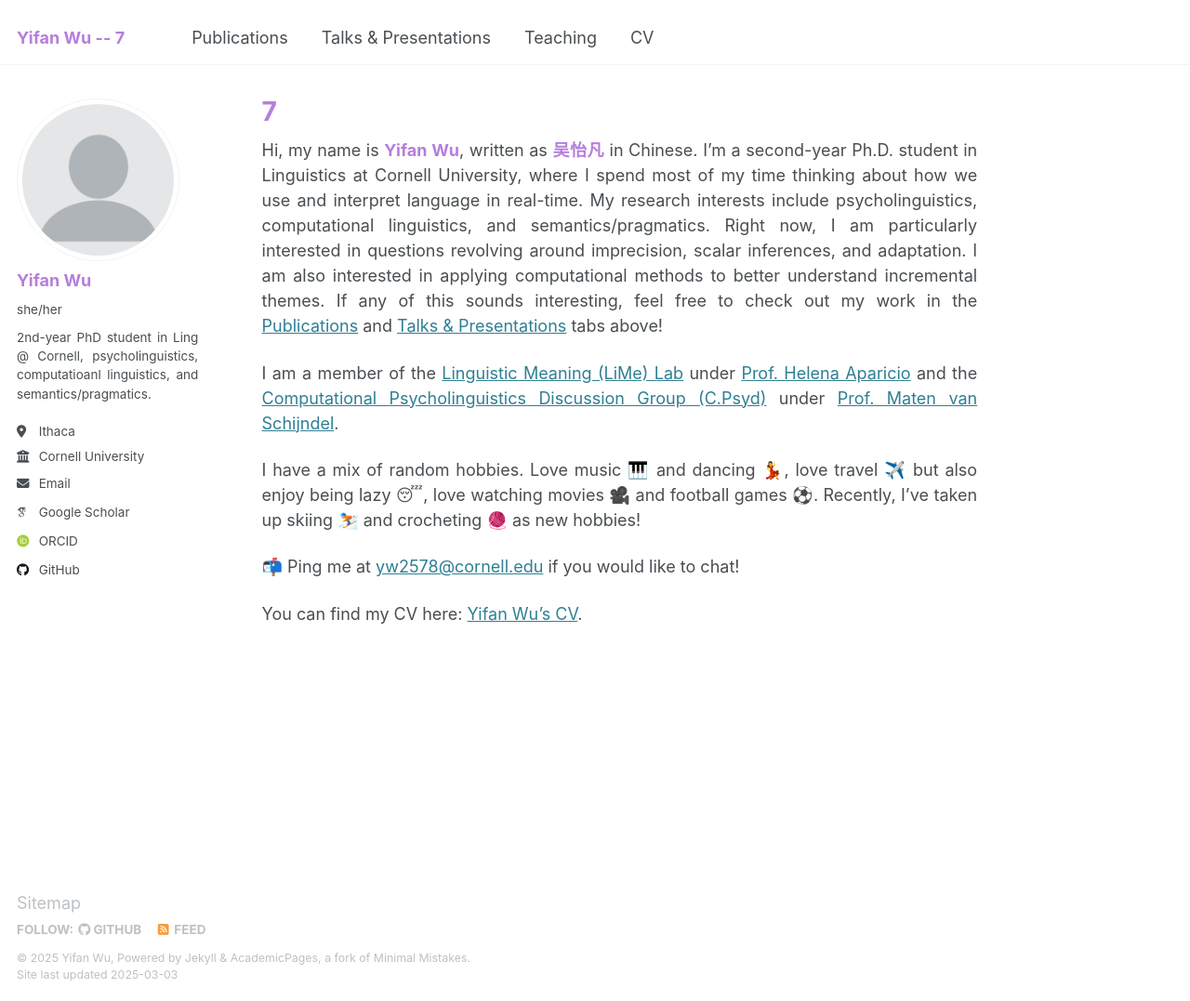
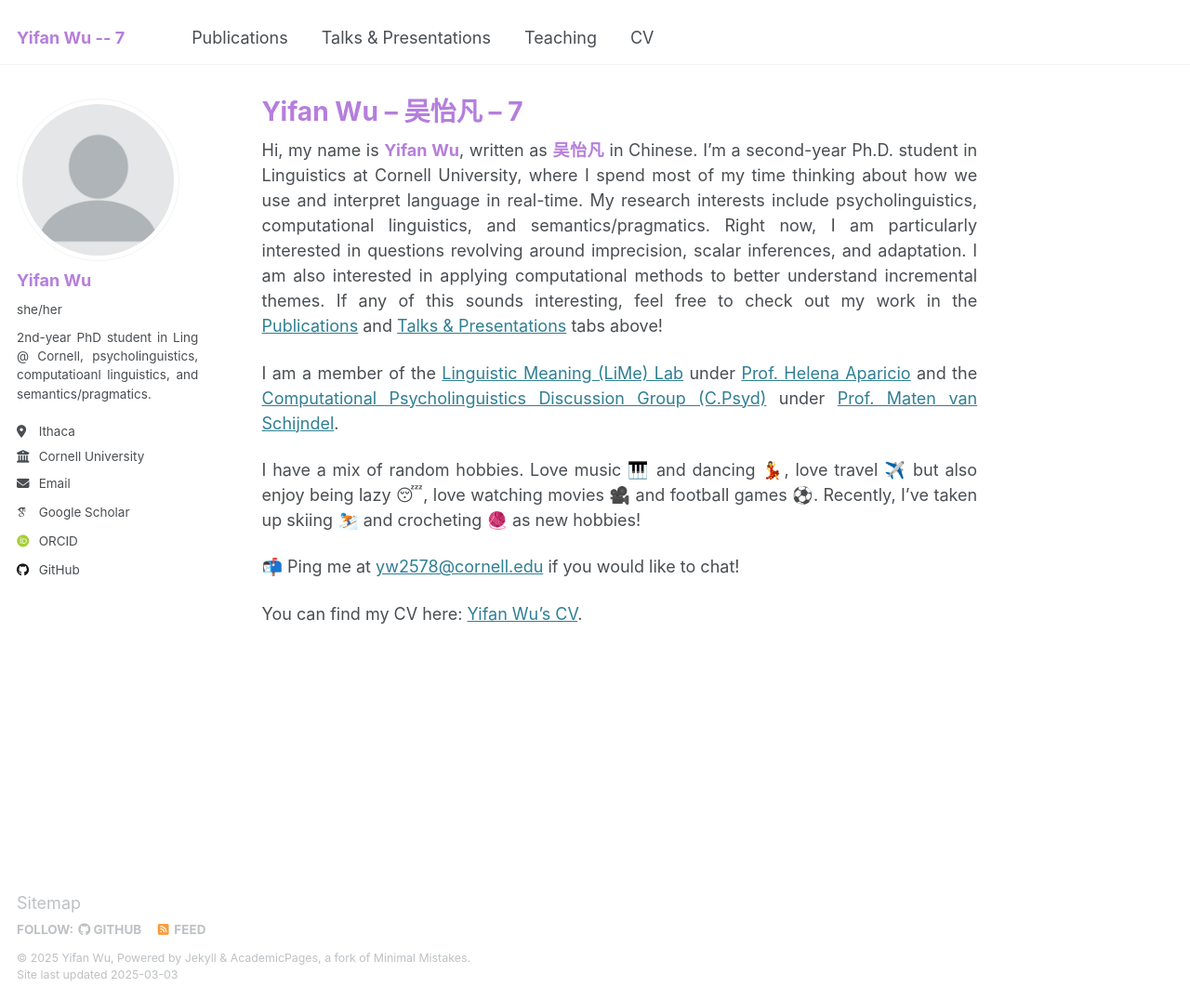
Before and after one commit to lynn-yifanwu-ling/lynn-yifanwu-ling.github.io, a Jekyll site: the page built from _pages/about.md, in a window 1280 px wide and 1077 px high. Shown: the whole window at 93% size. Built offline with Jekyll 4.4.1, drawn with Linux system fonts in a browser that asks for light colours; emoji names are drawn with the system emoji font; some web fonts are replaced.

Commit message:
Update about.md

```diff
--- a/_pages/about.md
+++ b/_pages/about.md
@@ -1,6 +1,6 @@
 ---
 permalink: /
-title: '<span style="color: #B57EDC;">7</span>'
+title: '<span style="color: #B57EDC;">Yifan Wu -- 吴怡凡 -- 7</span>'
 author_profile: true
 redirect_from:
   - /about/
```
